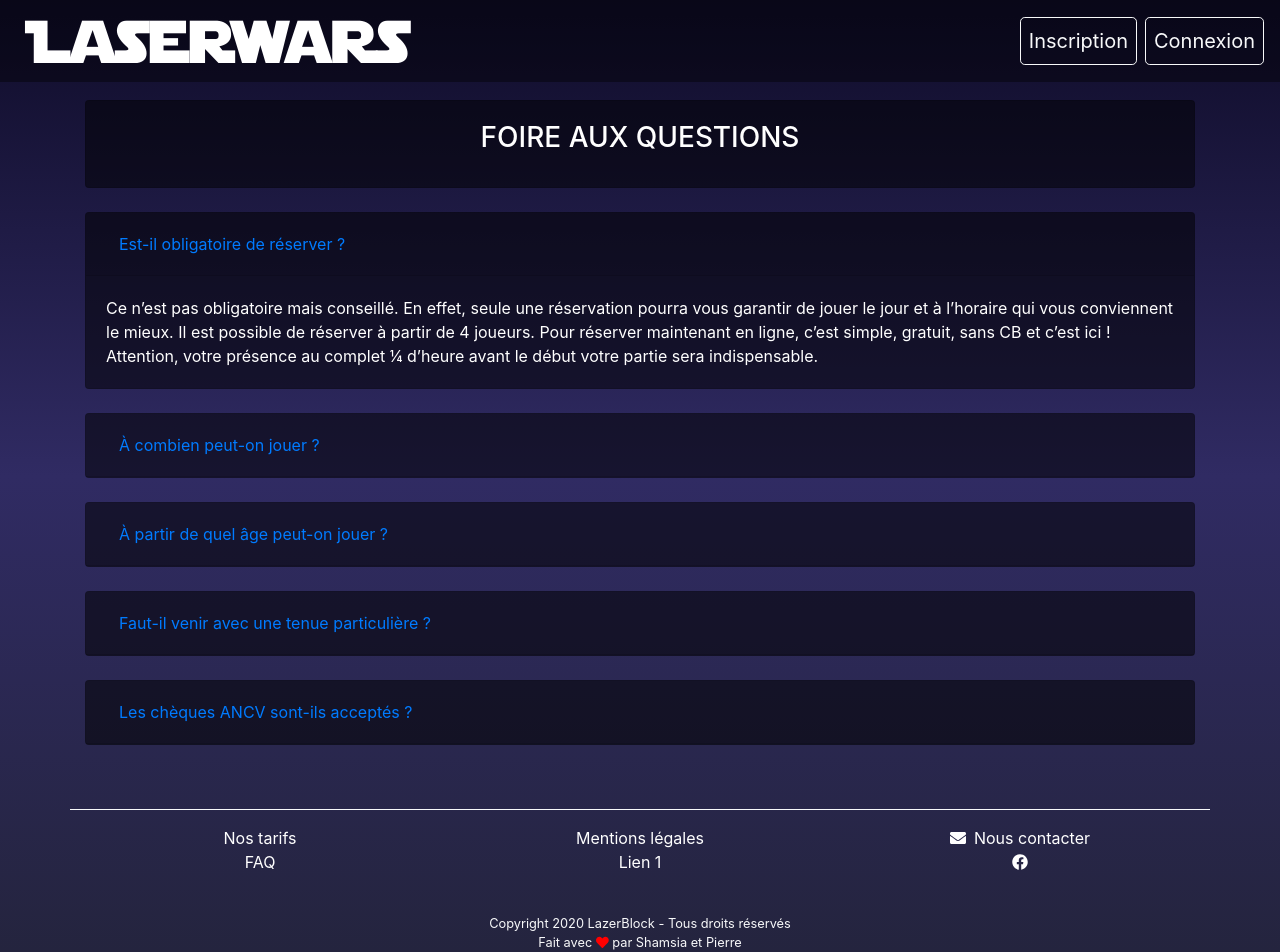
After one commit to Pierre-Gosselin/Lazerblock, a Symfony app: template templates/home/faq.html.twig in a window 1280 px wide. The commit adds this page. Run offline with Twig, Linux system fonts and the light colour scheme; the template is opened without the code that fills it, so the values that code supplies are empty; style sheets or scripts are compiled from the project's sources; some libraries are stand-ins or nearby versions.

Commit message:
add_pages

```diff
--- /dev/null
+++ b/templates/home/faq.html.twig
@@ -0,0 +1,107 @@
+{% extends 'layout.html.twig' %}
+
+{% block title %}MentionLegal{% endblock %}
+
+{% block content %}
+    <div class="container">
+
+
+        <div class="row mt-4 mb-4">
+            <div class="col">
+              <div class="card"style="background-color: rgba(0,0,0,0.5);color:white;">
+                <div class="card-body">
+                  <h3 class="card-title text-center">FOIRE AUX QUESTIONS</h3>
+                </div>
+              </div>
+            </div>
+            </div>
+
+
+            <div id="accordion">
+                <div class="card"  style="background-color: rgba(0,0,0,0.5);color:white;">
+                  <div class="card-header" id="headingOne">
+                    <h3 class="mb-0">
+                      <button class="btn btn-link" data-toggle="collapse" data-target="#collapseOne" aria-expanded="true" aria-controls="collapseOne">
+                        Est-il obligatoire de réserver ?
+                      </button>
+                    </h3>
+                  </div>
+
+                  <div id="collapseOne" class="collapse show" aria-labelledby="headingOne" data-parent="#accordion">
+                    <div class="card-body">
+                        Ce n’est pas obligatoire mais conseillé. En effet, seule une réservation pourra vous garantir de jouer le jour et à l’horaire qui vous conviennent le mieux. Il est possible de réserver à partir de 4 joueurs. Pour réserver maintenant en ligne, c’est simple, gratuit, sans CB et c’est ici !
+
+                        Attention, votre présence au complet ¼ d’heure avant le début votre partie sera indispensable.
+                    </div>
+                  </div>
+                </div>
+
+
+                <div class="card mt-4" style="background-color: rgba(0,0,0,0.5);color:white;">
+                  <div class="card-header" id="headingTwo">
+                    <h3 class="mb-0">
+                      <button class="btn btn-link collapsed" data-toggle="collapse" data-target="#collapseTwo" aria-expanded="false" aria-controls="collapseTwo">
+
+                        À combien peut-on jouer ?
+                      </button>
+                    </h3>
+                  </div>
+                  <div id="collapseTwo" class="collapse" aria-labelledby="headingTwo" data-parent="#accordion">
+                    <div class="card-body">
+                        Le minimum pour lancer une partie est 4 participants. Le maximum de joueurs à Lille Centre est de 30 personnes (labyrinthe de 550 m²). Le maximum de joueurs à Lomme est de 42 personnes (labyrinthe de 800 m²).
+                    </div>
+                  </div>
+                </div>
+
+
+
+                <div class="card mt-4" style="background-color: rgba(0,0,0,0.5);color:white;">
+                  <div class="card-header" id="headingThree">
+                    <h3 class="mb-0">
+                      <button class="btn btn-link collapsed" data-toggle="collapse" data-target="#collapseThree" aria-expanded="false" aria-controls="collapseThree">
+                        À partir de quel âge peut-on jouer ?
+                      </button>
+                    </h3>
+                  </div>
+                  <div id="collapseThree" class="collapse" aria-labelledby="headingThree" data-parent="#accordion">
+                    <div class="card-body">
+                        À partir de 9 ans. Il est également nécessaire de mesurer au moins 1m20. Ces 2 conditions doivent êtres réunies.
+                    </div>
+                  </div>
+                </div>
+              </div>
+
+
+              <div class="card mt-4" style="background-color: rgba(0,0,0,0.5);color:white;">
+                <div class="card-header" id="headingfour">
+                  <h5 class="mb-0">
+                    <button class="btn btn-link collapsed" data-toggle="collapse" data-target="#collapsefour" aria-expanded="false" aria-controls="collapsefour">
+                        Faut-il venir avec une tenue particulière ?
+                    </button>
+                  </h5>
+                </div>
+                <div id="collapsefour" class="collapse" aria-labelledby="headingfour" data-parent="#accordion">
+                  <div class="card-body">
+                    Venez dans la tenue que vous souhaitez ! Un jean et une paire de baskets font parfaitement l’affaire mais nous avons beaucoup de clients qui jouent très bien en costume/cravate lors de séminaires d’entreprises ! Petite astuce : une tenue sombre vous permettra d’être plus furtif …
+                  </div>
+                </div>
+              </div>
+
+              <div class="card mt-4" style="background-color: rgba(0,0,0,0.5);color:white;">
+                <div class="card-header" id="headingfive">
+                  <h5 class="mb-0">
+                    <button class="btn btn-link collapsed" data-toggle="collapse" data-target="#collapsefive" aria-expanded="false" aria-controls="collapsefive">
+                        Les chèques ANCV sont-ils acceptés ?
+                    </button>
+                  </h5>
+                </div>
+                <div id="collapsefive" class="collapse" aria-labelledby="headingfive" data-parent="#accordion">
+                  <div class="card-body">
+                   Tout à fait ! Les 3 centres Starship Laser acceptent les chèques ANCV, dans le respect des dates et conditions d’utilisation imposées par la loi.
+                  </div>
+                </div>
+              </div>
+
+
+    </div>
+{% endblock %}
--- a/templates/layout.html.twig
+++ b/templates/layout.html.twig
@@ -138,17 +138,13 @@
                 <div class="row border-top border-light mt-3 pt-3">
                     <div class="col-4">
                         <ul class="list-group text-center" style="list-style:none;">
-                            <li><a href="#" style=" color:white">Nos tarifs</a></li>
-                            <li><a href="#" style=" color:white">FAQ</a></li>
-                            <li><a href="#" style=" color:white">Lien 1</a></li>
-                            <li><a href="#" style=" color:white">Lien 1</a></li>
+                            <li><a href="{{path("home")}}" style=" color:white">Nos tarifs</a></li>
+                            <li><a href="{{path("faq")}}" style=" color:white">FAQ</a></li>
                         </ul>
                     </div>
                     <div class="col-4">
                         <ul class="list-group text-center" style="list-style:none;">
-                            <li><a href="#" style=" color:white">Mentions légales</a></li>
-                            <li><a href="#" style=" color:white">Lien 1</a></li>
-                            <li><a href="#" style=" color:white">Lien 1</a></li>
+                            <li><a href="{{path("mentionlegal")}}" style=" color:white">Mentions légales</a></li>
                             <li><a href="#" style=" color:white">Lien 1</a></li>
                         </ul>
                     </div>
@@ -161,6 +157,7 @@
                 </div>
             </div>
         </div>
+        <br>
         <p class="text-center text-light mt-3" style="padding:0;margin-bottom:0;font-size: 0.8em;">Copyright {{ "now"|date('Y')}} LazerBlock - Tous droits réservés</p>
         <p class="text-center text-light" style="padding:0;margin:0;font-size: 0.8em;">Fait avec <i class="fas fa-heart" style="color:red"></i> par Shamsia et Pierre</p>
     </div>
```
Also changed, not shown: src/Controller/HomeController.php (+20 -0 lines), templates/home/mentionlegal.html.twig (added, +68 -0 lines), 1 other file.
